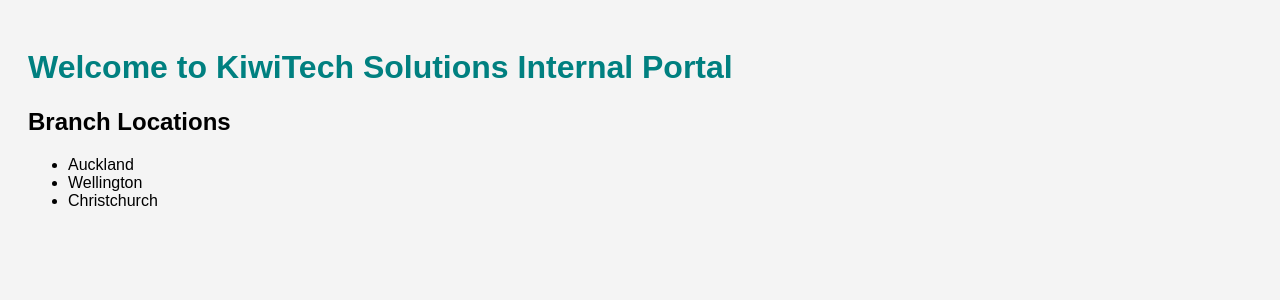
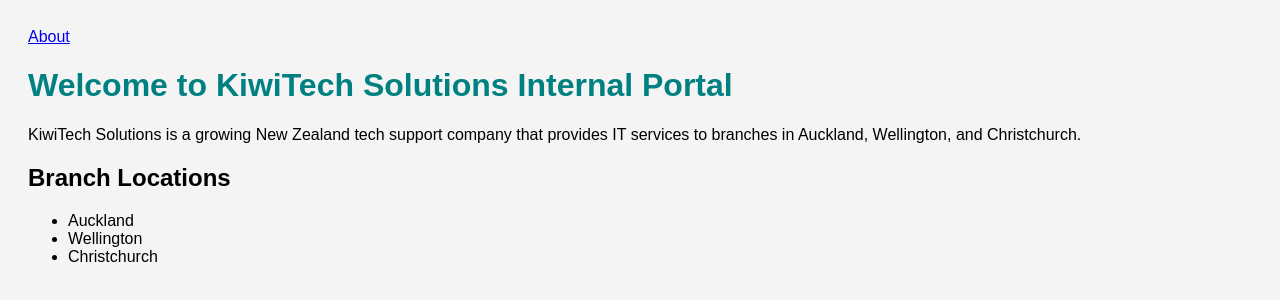
Before and after one commit to ConeHeadBoi/Kiwitech-Portal-Prototype, a plain HTML site: page Kiwitech-Portal-Prototype/index.html in a window 1280 px wide. Drawn offline with Linux system fonts and the light colour scheme.

Commit message:
First Deployment Test

```diff
--- a/Kiwitech-Portal-Prototype/index.html
+++ b/Kiwitech-Portal-Prototype/index.html
@@ -3,11 +3,12 @@
 <head>
     <meta charset="UTF-8">
     <title>KiwiTech Internal Portal</title>
+    <a href="about.html">About</a>
     <link rel="stylesheet" href="Styles/style.css">
 </head>
 <body>
     <h1>Welcome to KiwiTech Solutions Internal Portal</h1>
-
+    <p>KiwiTech Solutions is a growing New Zealand tech support company that provides IT services to branches in Auckland, Wellington, and Christchurch.</p>
     <h2>Branch Locations</h2>
     <ul>
         <li>Auckland</li>
```
